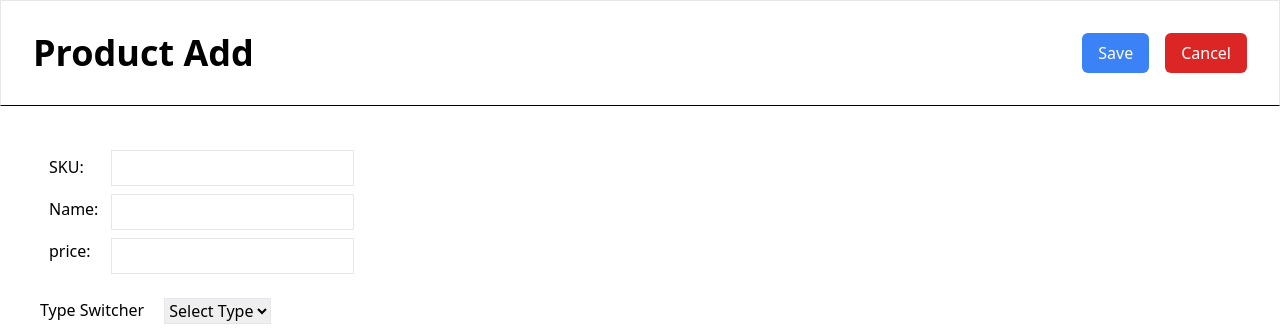
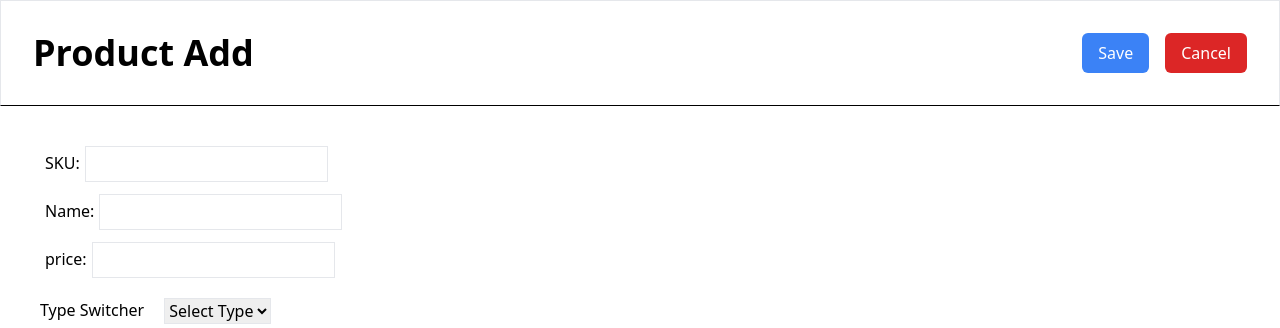
Before and after one commit to datodvp/plain-php, a React (Vite) app in the folder frontend/: page /add-product in a window 1280 px wide. Shown: the top 328 px of the page. Built offline with nearby package versions, Linux system fonts and the light colour scheme.

Commit message:
feat: validations for type and UI

```diff
--- a/frontend/src/pages/AddProduct.tsx
+++ b/frontend/src/pages/AddProduct.tsx
@@ -5,6 +5,7 @@ import BookInput from '../components/BookInput';
 import DVDInput from '../components/DVDInput';
 import FurnitureInput from '../components/FurnitureInput';
 import axios, { AxiosError, AxiosResponse } from 'axios';
+import { useNavigate } from 'react-router-dom';
 
 export interface IPostBody {
     type_id: string,
@@ -54,6 +55,7 @@ const AddProduct = () => {
     const BOOK = 1;
     const DVD = 2;
     const Furniture = 3;
+    const navigate = useNavigate();
     const [currentType, setCurrentType] = useState<any>(null);
     const [errors, setErrors] = useState<IErrorResponse>();
     const [newItem, setNewItem] = useState<IPostBody>({
@@ -70,7 +72,7 @@ const AddProduct = () => {
                     "type_id": newItem.type_id,
                     "name": newItem.name,
                     "sku": newItem.sku,
-                    "price": newItem.sku,
+                    "price": newItem.price,
                     "weight": ""
                 })
             }
@@ -79,7 +81,7 @@ const AddProduct = () => {
                     "type_id": newItem.type_id,
                     "name": newItem.name,
                     "sku": newItem.sku,
-                    "price": newItem.sku,
+                    "price": newItem.price,
                     "size": ""
                 })
             }
@@ -89,7 +91,7 @@ const AddProduct = () => {
                     "type_id": newItem.type_id,
                     "name": newItem.name,
                     "sku": newItem.sku,
-                    "price": newItem.sku,
+                    "price": newItem.price,
                     "width": "",
                     "height": "",
                     "length": ""
@@ -104,8 +106,10 @@ const AddProduct = () => {
         axios.post('http://127.0.0.1:8000/api/products', newItem)
         .then((response: AxiosResponse<IApiResonse>) => {
             console.log(response.data.data?.product);
+            navigate('/');
         })
         .catch((error: AxiosError<IApiResonse>) => {
+            console.log(error.response?.data.data?.errors);
             setErrors(error.response?.data.data?.errors);
         })
     }
@@ -146,22 +150,34 @@ const AddProduct = () => {
         </div>
         <div className="grid gap-6 sm:grid-cols-1 h-full ml-10% w-fit p-10">
             <div className='flex flex-col gap-5'>
-                <div className='flex'>
                 <div className='flex flex-col'>
-                        <label htmlFor="sku" className='p-[5px] m-1'>SKU:</label>
-                        <label htmlFor="name" className='p-[5px] m-1'>Name:</label>
-                        <label htmlFor="price" className='p-[5px] m-1'>price:</label>
-                    </div>
+
+                    <div className='flex flex-col w-[270px] gap-3'>
+                        <div className='flex   justify-between'>
+                            <label htmlFor="sku" className='p-[5px]'>SKU:</label>
                             <div className='flex flex-col'>
-                        <input type="text" name='sku' value={newItem.sku} onChange={handleInputChange} id='sku' className='border p-[5px] m-1' />
-                        {errors?.sku}
-                        <input type="text" name='name' value={newItem.name} onChange={handleInputChange} id='name' className='border p-[5px] m-1' />
-                        {errors?.name}
-                        <input type="text" name='price' value={newItem.price} onChange={handleInputChange} id='price' className='border p-[5px] m-1' />
-                        {errors?.price}
+                                <input type="text" name='sku' value={newItem.sku} onChange={handleInputChange} id='sku' className='border p-[5px]' />
+                                <span className='text-sm text-red-500'>{errors?.sku}</span>
                             </div>
                         </div>
+                        <div className='flex   justify-between'>
+                            <label htmlFor="name" className='p-[5px]'>Name:</label>
+                            <div className='flex flex-col '>
+                              <input type="text" name='name' value={newItem.name} onChange={handleInputChange} id='name' className='border p-[5px]' />
+                              <span className='text-sm text-red-500'>{errors?.name}</span>
+                            </div>
 
+                        </div>
+                        <div className='flex  justify-between'>
+                            <label htmlFor="price" className='p-[5px]'>price:</label>
+                            <div className='flex flex-col'>
+                                <input type="text" name='price' value={newItem.price} onChange={handleInputChange} id='price' className='border p-[5px]' />
+                                <span className='text-sm text-red-500'>{errors?.price}</span>
+                            </div>
+                        </div>
+                    </div>
+                </div>
+                <div>
                     <div className='flex gap-5'>
                         <label htmlFor="select">Type Switcher</label>
                         <select onChange={changeType} name="type_value" id="select" defaultValue="" className='border'>
@@ -171,6 +187,9 @@ const AddProduct = () => {
                             <option value="3">Furniture</option>
                         </select>
                     </div>
+                    <div className='text-sm text-red-500'>{errors?.type_id}</div>
+                </div>
+
                 {currentType === BOOK ? <BookInput value={newItem.weight} handleInputChange={handleInputChange} /> :
                 currentType === DVD ? <DVDInput value={newItem.size} handleInputChange={handleInputChange} /> :
                 currentType === Furniture && <FurnitureInput value={newItem} handleInputChange={handleInputChange} />}
--- a/frontend/src/pages/List.tsx
+++ b/frontend/src/pages/List.tsx
@@ -55,7 +55,8 @@ const List = () => {
     }
 
   return (<>
-    <div className="flex flex-col h-full">
+    <div className="flex flex-col justify-between h-screen">
+        <div>
             <div className="border border-b-black p-8 flex justify-between items-center">
                 <h1 className="text-4xl font-bold">Product List</h1>
                 <div className="flex gap-4">
@@ -65,7 +66,7 @@ const List = () => {
 
             </div>
 
-        <div className="grid gap-6 sm:grid-cols-1 md:grid-cols-3 lg:grid-cols-4 h-full mx-auto w-fit p-10">
+            <div className="grid gap-6 sm:grid-cols-1 md:grid-cols-3 lg:grid-cols-4 mx-auto w-fit p-10">
                 {products?.map((product: IProduct) => {
                     return <div key={product.id}>
                                 <Product product={product}
@@ -75,6 +76,8 @@ const List = () => {
                         </div>
                 })}
             </div>
+        </div>
+
         <Footer />
     </div>
 
```
Also changed, not shown: 2 other files (tests, documents, lock files or other folders). Lines whose indentation alone changed are shown as unchanged.
